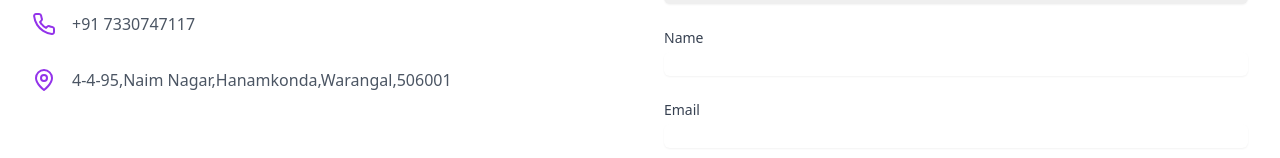
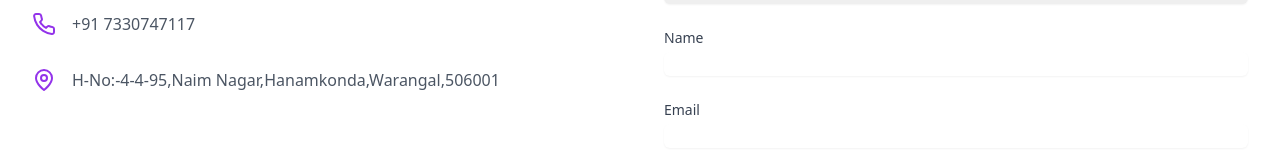
Before and after one commit to Admintechechos/TechEchoesv1.2, a React (Vite) app: page / in a window 1280 px wide. Shown: the part 3024-3182 px from the top of the page. Built offline with nearby package versions, Linux system fonts and the light colour scheme.

Commit message:
Update Contact.tsx

```diff
--- a/src/components/Contact.tsx
+++ b/src/components/Contact.tsx
@@ -52,7 +52,7 @@ const Contact = () => {
               </div>
               <div className="flex items-center space-x-4">
                 <MapPin className="w-6 h-6 text-purple-600" />
-                              <span className="text-gray-600">4-4-95,Naim Nagar,Hanamkonda,Warangal,506001</span>
+                              <span className="text-gray-600">H-No:-4-4-95,Naim Nagar,Hanamkonda,Warangal,506001</span>
               </div>
             </div>
           </motion.div>
```
